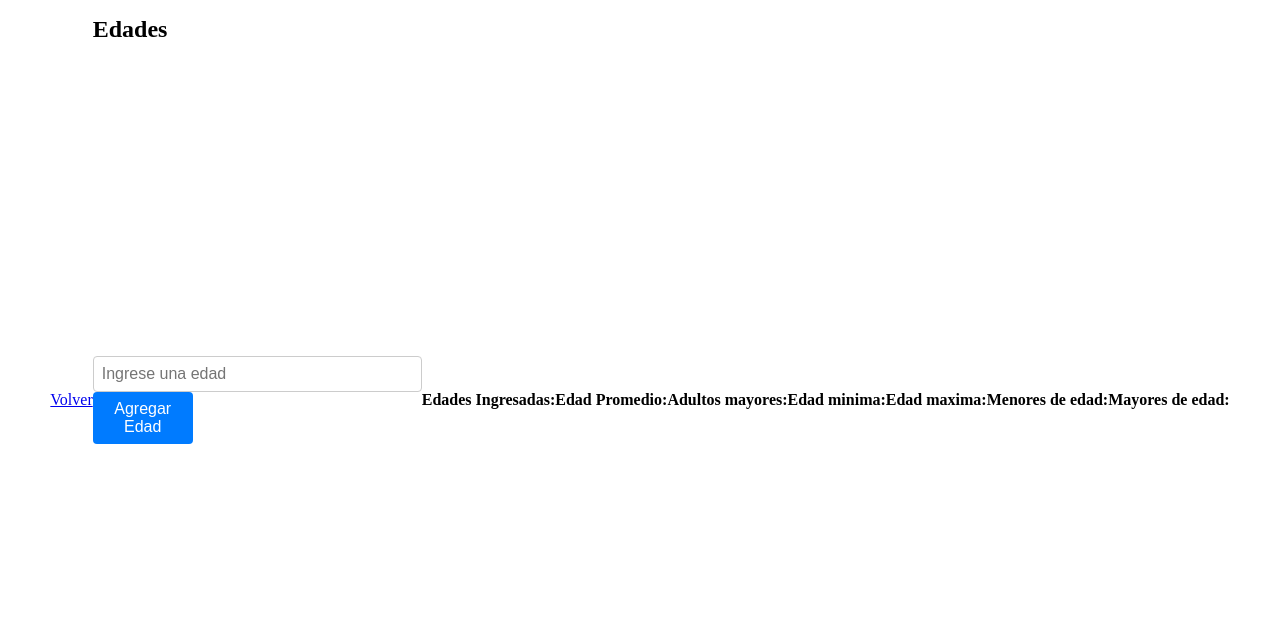
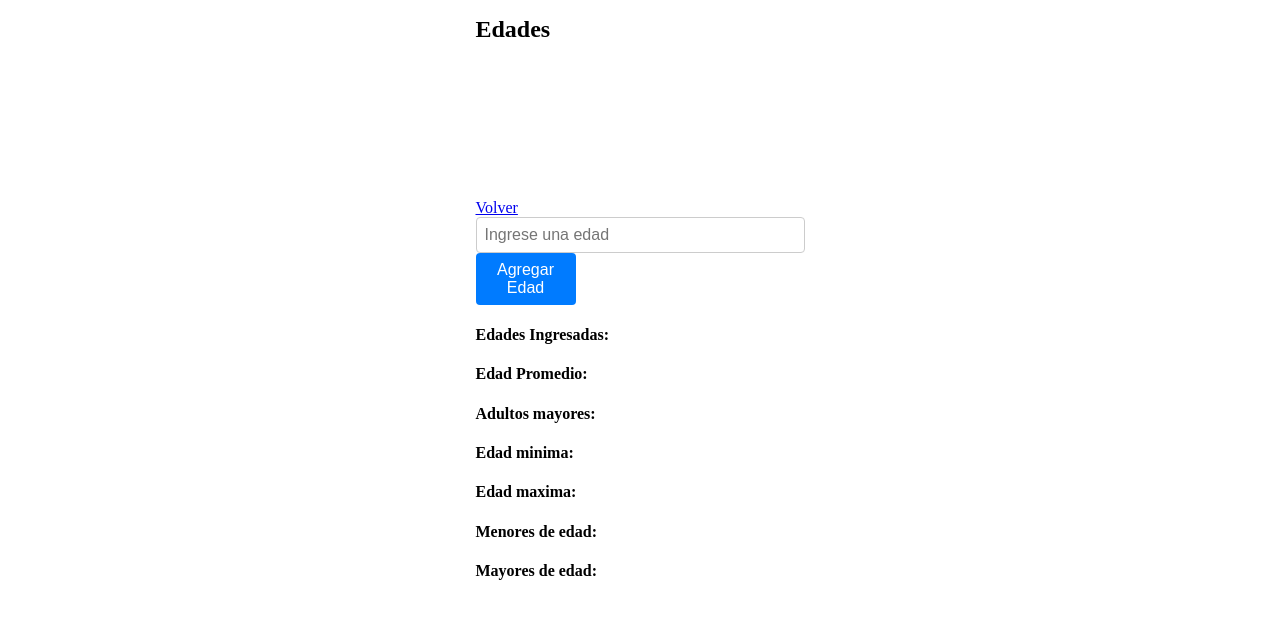
Before and after one commit to k-alex-leon/sena-task, a website: page src/calculateAges.html in a window 1280 px wide. Drawn offline with Linux system fonts and the light colour scheme; files that its build step writes are made by us from their sources.

Commit message:
fix: style url

```diff
--- a/src/calculateAges.html
+++ b/src/calculateAges.html
@@ -2,17 +2,19 @@
 <html lang="en">
   <head>
     <meta charset="UTF-8" />
+    <link rel="stylesheet" href="./style.css" />
     <meta name="viewport" content="width=device-width, initial-scale=1.0" />
     <title>Document</title>
   </head>
   <body>
+    <div>
       <a href="../index.html">Volver</a>
       <div>
         <h1>Edades</h1>
-      <link rel="stylesheet" href="./src/style.css" />
         <input type="number" id="ageInput" placeholder="Ingrese una edad" />
         <button id="addAgeButton">Agregar Edad</button>
       </div>
+      <div>
         <h4 id="agesList">Edades Ingresadas:</h4>
         <h4 id="averageAge">Edad Promedio:</h4>
         <h4 id="olderAges">Adultos mayores:</h4>
@@ -20,6 +22,8 @@
         <h4 id="maxAge">Edad maxima:</h4>
         <h4 id="minAges">Menores de edad:</h4>
         <h4 id="maxAges">Mayores de edad:</h4>
+      </div>
+    </div>
   </body>
   <script type="module" src="/src/calculateAges.js"></script>
 </html>
```
Also changed, not shown: src/calculatefigures.html (+1 -1 lines), src/mergeArrays.html (+1 -1 lines), src/radioFans.html (+1 -1 lines). Lines whose indentation alone changed are shown as unchanged.
